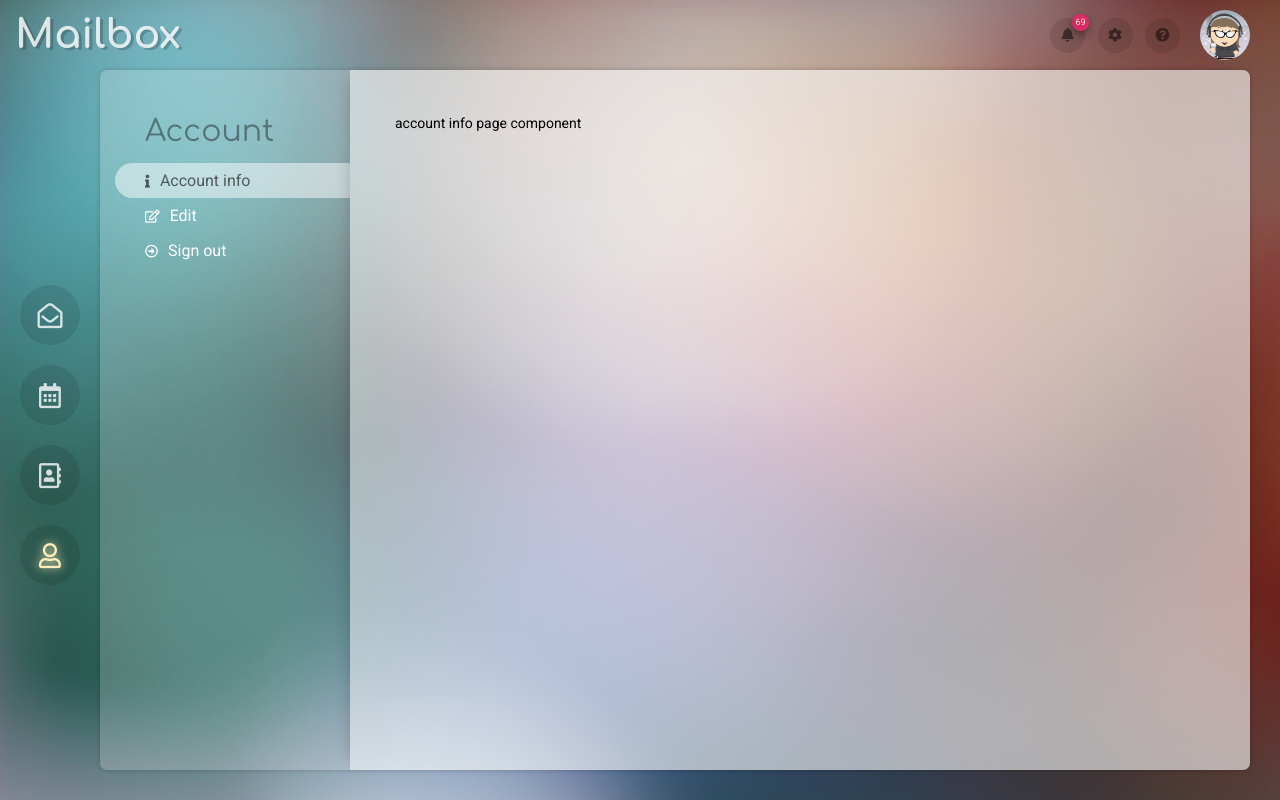
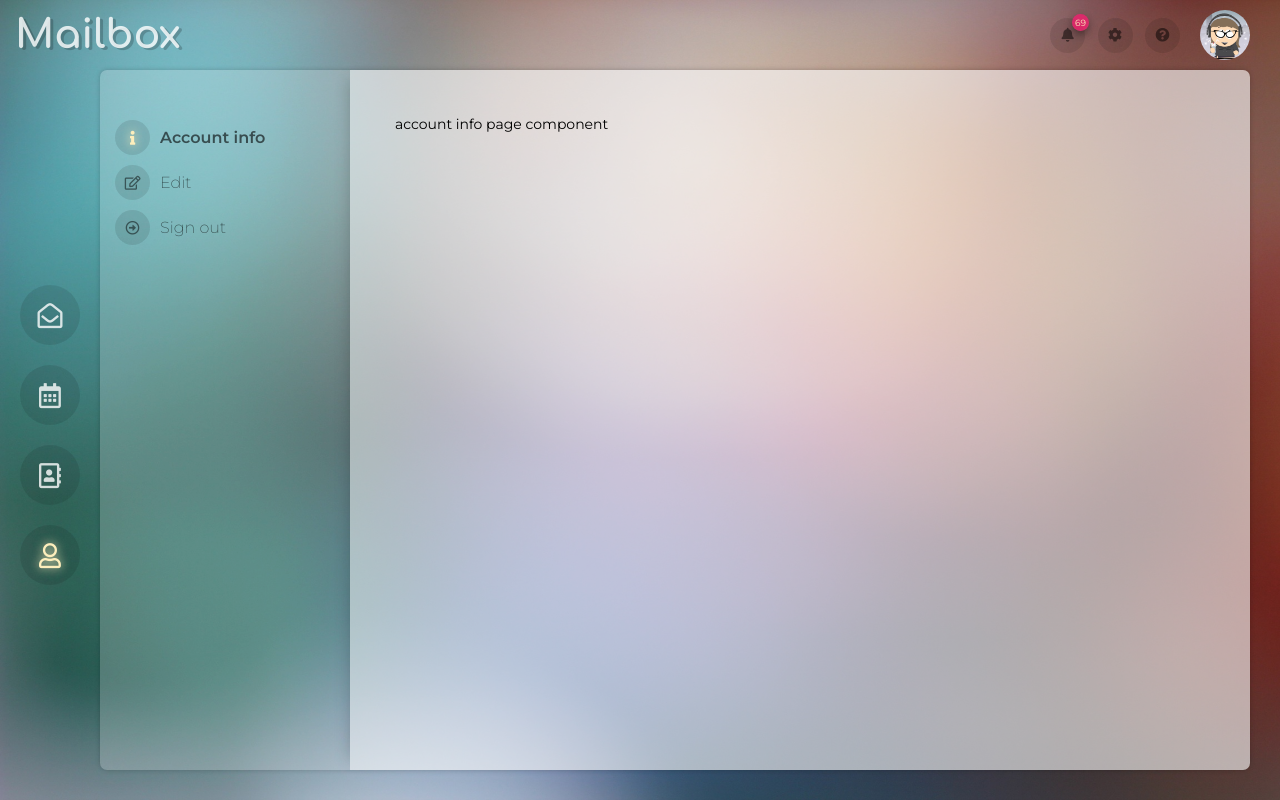
Before and after one commit to joannaSkowron/mailing_app, a React (Create React App) app: page /account/info in a window 1280 px wide. Built offline with nearby package versions, Linux system fonts and the light colour scheme.

Commit message:
Add date picker to CalendarNewTask + style updates

```diff
--- a/package.json
+++ b/package.json
@@ -7,9 +7,11 @@
     "html-react-parser": "^0.9.1",
     "query-string": "^6.8.3",
     "react": "^16.8.6",
+    "react-date-picker": "^8.0.1",
     "react-dom": "^16.8.6",
     "react-router-dom": "^5.0.1",
-    "react-scripts": "3.0.1",
+    "react-scripts": "^3.4.3",
+    "sass": "^1.26.10",
     "simple-react-calendar": "^1.8.0"
   },
   "scripts": {
--- a/public/index.html
+++ b/public/index.html
@@ -25,6 +25,8 @@
 
   <link href="https://fonts.googleapis.com/css?family=Comfortaa:400,700|Roboto&display=swap&subset=latin-ext"
     rel="stylesheet">
+  <link href="https://fonts.googleapis.com/css2?family=Montserrat:ital,wght@0,200;0,400;0,600;1,400;1,600&display=swap"
+    rel="stylesheet">
   <link rel="stylesheet" href="https://use.fontawesome.com/releases/v5.8.2/css/all.css"
     integrity="sha384-oS3vJWv+0UjzBfQzYUhtDYW+Pj2yciDJxpsK1OYPAYjqT085Qq/1cq5FLXAZQ7Ay" crossorigin="anonymous">
 
--- a/src/content/calendar/CalendarNav.js
+++ b/src/content/calendar/CalendarNav.js
@@ -33,9 +33,9 @@ class NavCalendar extends Component {
   render() {
     return (
       <>
-        <header>
+        {/* <header>
           <h1 className='nav-header'>Calendar</h1>
-        </header>
+        </header> */}
         <SimpleReactCalendar selected={this.state.selectedDate} onSelect={this.onSelectHandler} mode="single" />
 
         <nav className='nav-container'>
--- a/src/content/calendar/CalendarNewTask.js
+++ b/src/content/calendar/CalendarNewTask.js
@@ -1,13 +1,14 @@
 import React, { Component } from 'react';
 import '../../styles/calendar/CalendarNewTask.css';
-import { Validator, ValidationResult, validateRequired, useValidateMaxLenght, ValidationConfig } from "../../tools/Validator"
+import { Validator, ValidationResult, validateRequired, useValidateMaxLenght, ValidationConfig } from "../../tools/Validator";
+import DatePicker from 'react-date-picker';
 
 class CalendarNewTask extends Component {
 
   state = {
     id: null,
     title: '',
-    date: '',
+    date: new Date(),
     start: '12:00',
     end: '12:30',
     description: '',
@@ -20,6 +21,11 @@ class CalendarNewTask extends Component {
     this.setState({
       [name]: value,
     })
+  }
+
+  handleDatePickerChange = (date) => {
+    console.log(date);
+    this.setState({ date });
   }
 
   generateTimeOptions = () => {
@@ -160,13 +166,21 @@ class CalendarNewTask extends Component {
 
             <div className="calendar-newtask-form-input-container">
               <i className="far fa-calendar-alt"></i>
-              <input type="text"
+
+              <DatePicker
+                onChange={this.handleDatePickerChange}
+                value={this.state.date}
+              // className="calendar-newtask-form-input"
+              />
+
+
+              {/* <input type="text"
                 className="calendar-newtask-form-input"
                 name="date"
                 placeholder="Date"
                 value={new Date(this.state.date).toLocaleDateString()}
                 onChange={this.handleChange}
-              />
+              /> */}
               <i className="far fa-clock"></i>
               <select
                 className="calendar-newtask-form-input"
--- a/src/content/email/EmailNav.js
+++ b/src/content/email/EmailNav.js
@@ -16,7 +16,8 @@ const NavEmail = () => {
 
     <li key={navItem.name} className='nav-item' >
       <NavLink to={navItem.path} exact className='nav-item-container' >
-        {navItem.icon}{navItem.name}
+        {navItem.icon}
+        <p>{navItem.name}</p>
       </NavLink>
     </li>
   ))
@@ -31,7 +32,8 @@ const NavEmail = () => {
         <ul className='nav'>
           <div className='nav-item-btn'>
             <NavLink to='/email/compose/new' exact>
-              <i className='fas fa-plus'></i>Compose
+              <i className="fas fa-pencil-alt"></i>
+              <p>Compose</p>
             </NavLink>
           </div>
 
--- a/src/index.js
+++ b/src/index.js
@@ -4,6 +4,10 @@ import './styles/layout/index.css';
 import App from './layout/App';
 import * as serviceWorker from './serviceWorker';
 
-ReactDOM.render(<App />, document.getElementById('root'));
+ReactDOM.render(
+  // <React.StrictMode>
+  <App />,
+  // </React.StrictMode>
+  document.getElementById('root'));
 
 serviceWorker.unregister();
--- a/src/styles/calendar/CalendarNewTask.css
+++ b/src/styles/calendar/CalendarNewTask.css
@@ -52,9 +52,22 @@
   width: 120px;
   flex-grow: 1;
   border: none;
-  padding: 8px;
+  padding: 9px;
   background-color: var(--color2-01);
   color: var(--color2-06);
+  font-family: 'Montserrat','Roboto', sans-serif;
+  font-size: 13px;
+  border-radius: 7px;
+  outline: none;
+}
+
+.react-date-picker .react-date-picker__wrapper {
+  border: none;
+  padding: 4.5px;
+  background-color: var(--color2-01);
+  color: var(--color2-06);
+  font-family: 'Montserrat','Roboto', sans-serif;
+  font-size: 13px;
   border-radius: 7px;
   outline: none;
 }
--- a/src/styles/components/Search.css
+++ b/src/styles/components/Search.css
@@ -6,6 +6,7 @@ width: 40%;
   display: flex;
   justify-content: space-between;
   width: 100%;
+  height: 35px;
   border: none;
   padding: 8px 12px 8px 8px;
   background-color: var(--color2-01);
--- a/src/styles/layout/Nav.css
+++ b/src/styles/layout/Nav.css
@@ -1,5 +1,5 @@
 .nav-header {
-  display: block;
+  display: none;
   padding: 45px 0px 15px 45px;
   color: var(--color2-04);
   font-family: 'Comfortaa', cursive;
@@ -13,54 +13,68 @@
   align-items: flex-start;
   height: 100%;
   margin: 0;
+  margin-top: 45px;
   padding: 0;
   font-size: 16px;
-  font-weight: 100;
+  font-weight: 200;
   list-style-type: none;
 }
 
 .nav-item-container {
   height: 100%;
+  display: flex;
+  justify-content: flex-start;
 }
 
 .nav-item {
-  display: block;
-  margin-left: 15px;
-  width: calc(100% - 15px);
-  height: 35px;
-  line-height: 35px;
-  border-top-left-radius: 35px;
-  border-bottom-left-radius: 35px;
-  transition: all 0.3s ease 0s;
+  width: 100%;
+  height: 45px;
+  line-height: 45px;
+  transition: all 0.2s ease 0s;
 }
 
 .nav-item i {
-  padding: 0 10px 0 30px;
-  color: var(--color1);
-  font-size: 13px;
-  transition: all 0.3s ease 0s;
+  margin: 5px 10px 5px 15px;
+  display: flex;
+  justify-content: center;
+  align-items: center;
+  height: 35px;
+  width: 35px;
+  cursor: pointer;
+  background: transparent;
+  border-radius: 50%;
+  border: none;
+  background-color: var(--color2-01);
+  font-size: 14px;
+  transition: all 0.2s ease 0s;
+  color: var(--color2-05);
+  outline: none;
 }
 
 .nav-item a {
-  display: block;
+  display: flex;
+  justify-content: flex-start;
   width: 100%;
   text-decoration: none;
-  color: var(--color1);
-  transition: all 0.3s ease 0s;
+  color: var(--color2-06);
+  transition: all 0.2s ease 0s;
 }
 
 .nav-item:hover {
   background-color: var(--color2-01);
 }
 
-.nav-item .active, .nav-item .active i {
-  color: var(--color2-06);
+.nav-item:hover i {
+  background-color: transparent;
 }
 
-.nav-item .active {
-  background-color: var(--color1-05);
-  border-top-left-radius: 35px;
-  border-bottom-left-radius: 35px;
+.nav-item .active, .nav-item .active i {
+  font-weight: 600;
+}
+
+.nav-item .active i {
+  color: var(--color4);
+  text-shadow: 0px 0px 10px var(--color4);
 }
 
 .nav-item-btn {
@@ -69,33 +83,39 @@
 }
 
 .nav-item-btn a {
-  display: block;
+  display: flex;
+  justify-content: center;
   text-decoration: none;
   width: calc(100% - 30px);
   height: 35px;
   line-height: 35px;
   margin: 15px;
+  margin-top: 0;
   padding: 0 10px;
-  background-color: var(--color2-01);
-  color: var(--color1);
+  border: 1px solid var(--color2-02);
+  color: var(--color2-06);
   border-radius: 35px;
-  box-shadow: 0px 8px 15px var(--color2-02);
-  transition: all 0.3s ease 0s;
+  transition: all 0.2s ease 0s;
 }
 
 .nav-item-btn a:hover {
-  background-color: var(--color1-05);
-  color: var(--color2-06);
-  box-shadow: 0px 15px 20px var(--color1-02);
-  transform: translateY(-3px);
+  background-color: var(--color2-01);
+  color: var(--color4);
+  border: 1px solid transparent;
+  text-shadow: 0px 0px 10px var(--color4);
 }
 
 .nav-item-btn a.active {
-  background-color: var(--color1-06);
-  color: var(--color2-06);
+  background-color: var(--color2-01);
+  color: var(--color4);
+  text-shadow: 0px 0px 10px var(--color4);
+  border: 1px solid transparent;
 }
 
 .nav-item-btn i {
-  padding: 0 10px 0 20px;
+  display: flex;
+  justify-content: center;
+  align-items: center;
+  padding: 0 10px 0 0;
   font-size: 13px;
 }
--- a/src/styles/layout/index.css
+++ b/src/styles/layout/index.css
@@ -12,7 +12,7 @@ body {
   margin: 0;
   padding: 0;
   box-sizing: border-box;
-  font-family: 'Roboto', sans-serif;
+  font-family: 'Montserrat','Roboto', sans-serif;
   -webkit-font-smoothing: antialiased;
   -moz-osx-font-smoothing: grayscale;
   font-size: 14px;
@@ -54,13 +54,13 @@ body {
 ::-webkit-scrollbar-track {
   background: var(--color1-02);
   border-radius: 6px;
-  margin: 0 0 5px 0;
+  /* margin: 0 0 5px 0; */
 }
 
 ::-webkit-scrollbar-thumb {
   background: var(--color2-02);
   border-radius: 6px;
-  margin: 0 0 5px 0;
+  /* margin: 0 0 5px 0; */
 }
 
 ::-webkit-scrollbar-thumb:hover {
```
Also changed, not shown: src/styles/calendar/NavCalendar.css (+32 -24 lines), 1 other file (tests, documents, lock files or other folders).
